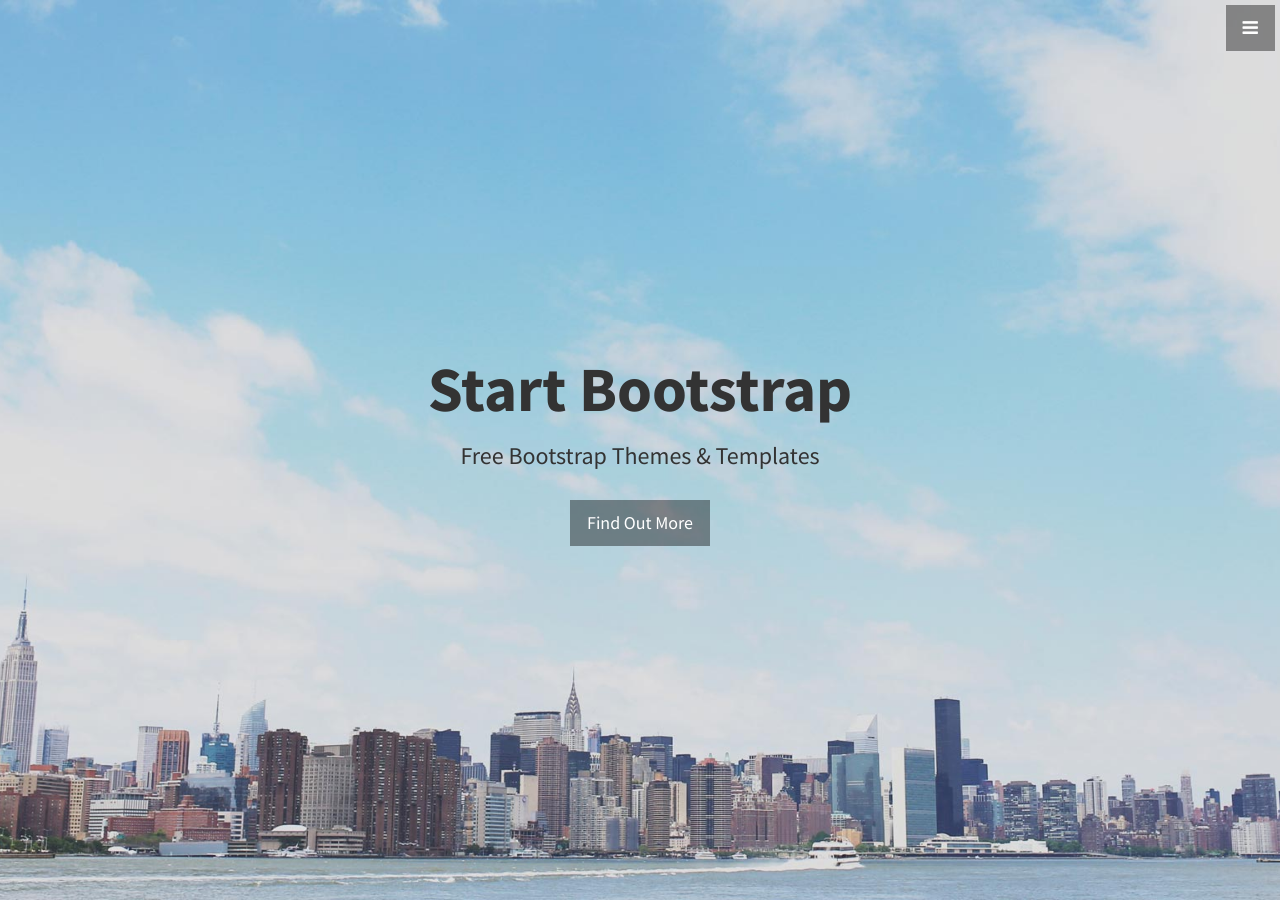
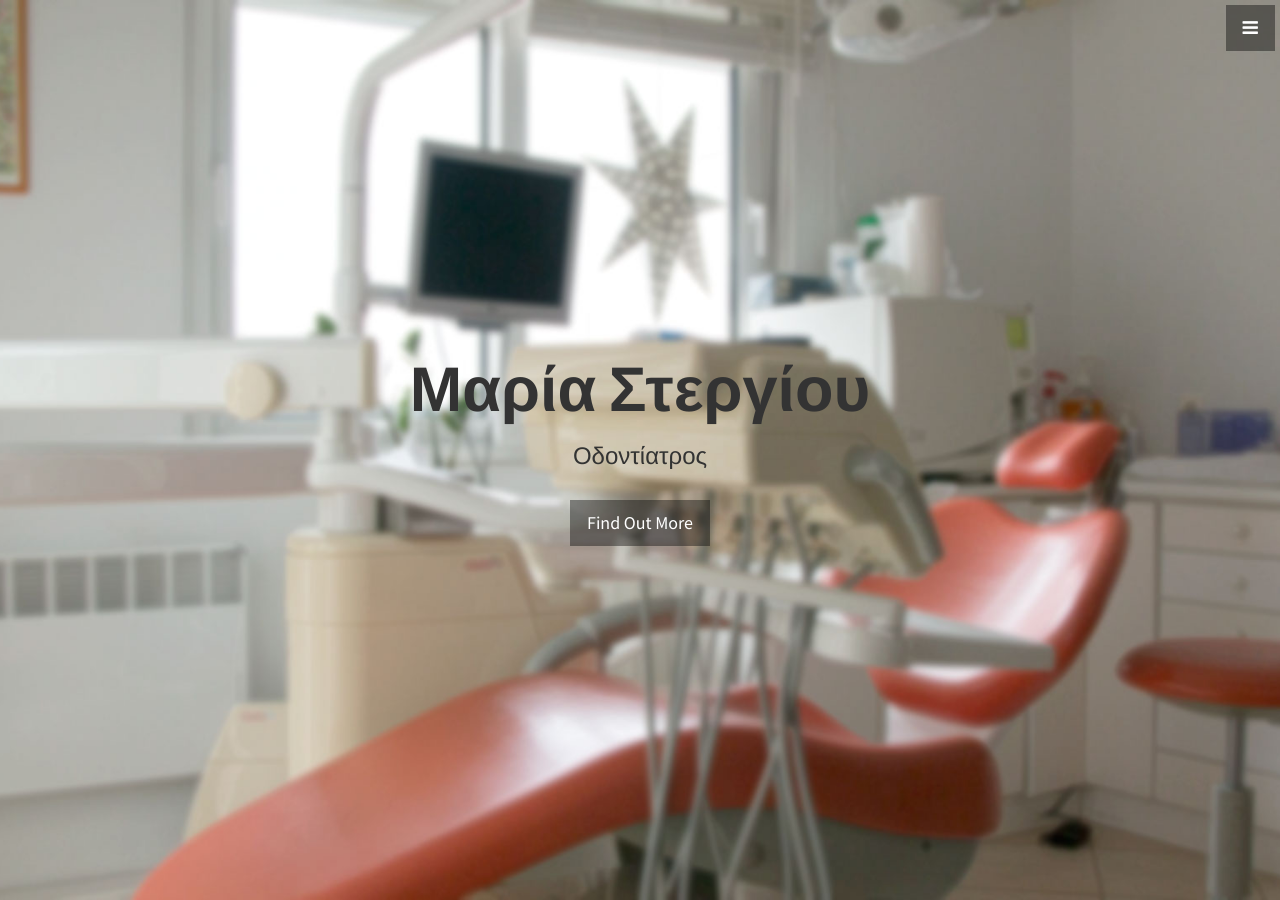
Before and after one commit to marstermar/marstermar.github.io, a Jekyll site: the page built from index.html, in a window 1280 px wide and 900 px high. Built offline with Jekyll 4.4.1, drawn with Linux system fonts in a browser that asks for light colours.

Commit message:
Add background image

```diff
--- a/_includes/header.html
+++ b/_includes/header.html
@@ -1,7 +1,7 @@
 <header id="top" class="header">
   <div class="text-vertical-center">
-    <h1>Start Bootstrap</h1>
-    <h3>Free Bootstrap Themes &amp; Templates</h3>
+    <h1>Μαρία Στεργίου</h1>
+    <h3>Οδοντίατρος</h3>
     <br>
     <a href="#about" class="btn btn-dark btn-lg">Find Out More</a>
   </div>
```
Also changed, not shown: img/bg.jpg.
